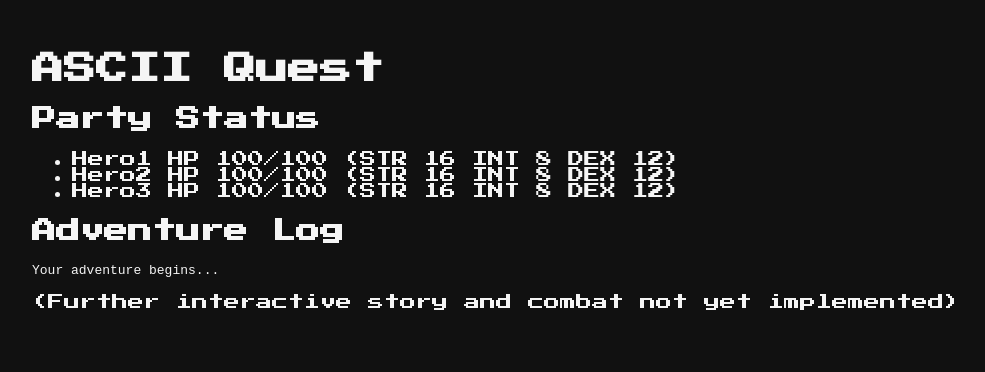
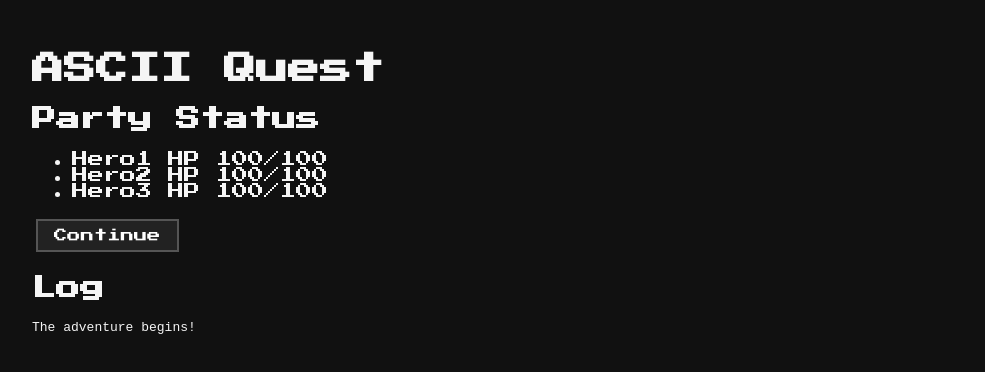
Before and after one commit to asherfeldmangit/AI_GENERATED_RPG, a React (Vite) app in the folder web/: page / in a window 1280 px wide. Both pictures are taken after a click on the button "Start Adventure". Shown: the top 372 px of the page, without its empty margins (128-1113 px from the left). Built offline with nearby package versions, Linux system fonts and the light colour scheme.

Commit message:
feat(web): wire React UI to game engine with basic battle controls; add vitest and initial test coverage

```diff
--- a/web/package.json
+++ b/web/package.json
@@ -6,7 +6,8 @@
   "scripts": {
     "dev": "vite",
     "build": "vite build",
-    "preview": "vite preview"
+    "preview": "vite preview",
+    "test": "vitest"
   },
   "dependencies": {
     "react": "^18.2.0",
@@ -17,6 +18,7 @@
     "@types/react-dom": "^18.0.9",
     "typescript": "^5.0.2",
     "vite": "^4.1.0",
-    "@vitejs/plugin-react": "^4.0.0"
+    "@vitejs/plugin-react": "^4.0.0",
+    "vitest": "^0.34.5"
   }
 }
--- a/web/src/components/GameScreen.tsx
+++ b/web/src/components/GameScreen.tsx
@@ -1,8 +1,39 @@
 import { useState } from 'react';
 import { Party } from '../logic/party';
+import { GameEngine } from '../logic/gameEngine';
+import { ENEMIES } from '../data/enemies';
+import { HeroAction } from '../logic/partyBattle';
 
 export default function GameScreen({ party }: { party: Party }) {
-  const [log, setLog] = useState<string[]>(["Your adventure begins..."]);
+  const [engine] = useState(() => new GameEngine(party, ENEMIES));
+  const [, forceRender] = useState(0);
+
+  const appendAndRerender = () => {
+    forceRender((n) => n + 1);
+  };
+
+  const doStrikeAll = () => {
+    const acts: HeroAction[] = party.members.map(() => 'strike');
+    engine.performBattleRound(acts);
+    appendAndRerender();
+  };
+
+  const doMagicAll = () => {
+    const acts: HeroAction[] = party.members.map(() => 'magic');
+    engine.performBattleRound(acts);
+    appendAndRerender();
+  };
+
+  const nextPhase = () => {
+    if (engine.phase === 'story') {
+      engine.nextPhase();
+    } else if (engine.phase === 'skill') {
+      // pick first alive hero for now
+      const idx = party.members.findIndex((m) => m.alive);
+      if (idx >= 0) engine.performSkillCheck(idx);
+    }
+    appendAndRerender();
+  };
 
   return (
     <div>
@@ -10,13 +41,31 @@ export default function GameScreen({ party }: { party: Party }) {
       <ul>
         {party.members.map((m) => (
           <li key={m.name}>
-            {m.name} HP {m.hp}/{m.maxHp} (STR {m.strength} INT {m.intelligence} DEX {m.dexterity})
+            {m.name} HP {m.hp}/{m.maxHp}
           </li>
         ))}
       </ul>
-      <h2>Adventure Log</h2>
-      <pre style={{ whiteSpace: 'pre-wrap' }}>{log.join('\n')}</pre>
-      <p>(Further interactive story and combat not yet implemented)</p>
+
+      {engine.phase === 'battle' && (
+        <div>
+          <h3>Battle: {engine.currentEnemy().name} HP {engine.currentEnemy().hp}/{engine.currentEnemy().maxHp}</h3>
+          <button onClick={doStrikeAll}>Strike All</button>
+          <button onClick={doMagicAll}>Magic All</button>
+        </div>
+      )}
+
+      {engine.phase !== 'battle' && engine.phase !== 'end' && (
+        <button onClick={nextPhase}>Continue</button>
+      )}
+
+      {engine.phase === 'end' && <h2>Game Over</h2>}
+
+      <h2>Log</h2>
+      <pre style={{ whiteSpace: 'pre-wrap', maxHeight: '300px', overflowY: 'auto' }}>
+        {engine.log.map((l, i) => (
+          <div key={i}>{l.text}</div>
+        ))}
+      </pre>
     </div>
   );
 }
--- /dev/null
+++ b/web/src/data/enemies.ts
@@ -0,0 +1,8 @@
+import { Enemy } from '../logic/enemy';
+import { DamageType } from '../logic/types';
+
+export const ENEMIES: Enemy[] = [
+  new Enemy({ name: 'Slime', maxHp: 30, attackMin: 3, attackMax: 6, weakTo: DamageType.MAGIC }),
+  new Enemy({ name: 'Goblin', maxHp: 45, attackMin: 6, attackMax: 10, weakTo: DamageType.PHYSICAL }),
+  new Enemy({ name: 'Dragon', maxHp: 120, attackMin: 12, attackMax: 20, weakTo: DamageType.MAGIC }),
+];
```
Also changed, not shown: 1 other file (tests, documents, lock files or other folders).
